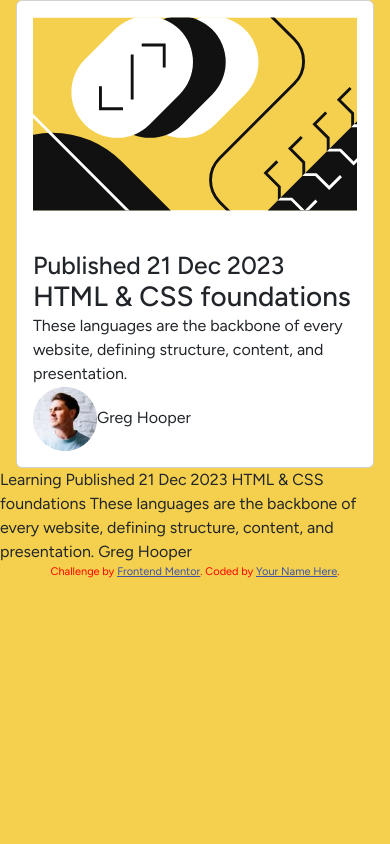
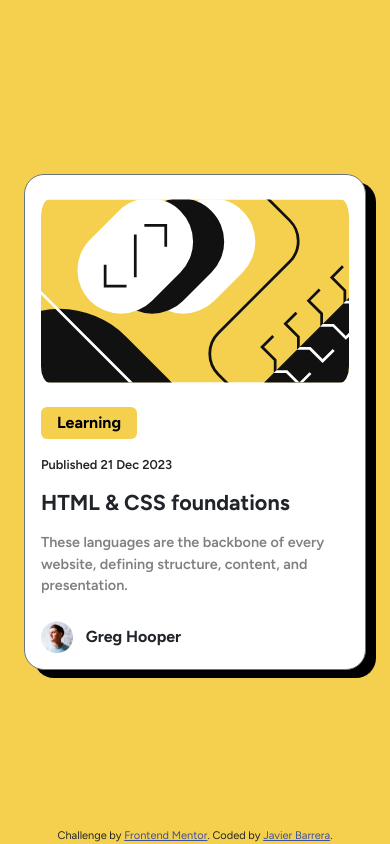
Before and after one commit to javierb256/Blog-Preview-Card, a plain HTML site: page index.html in a window 390 px wide. Drawn offline with nearby package versions, Linux system fonts and the light colour scheme.

Commit message:
finished smallest mobile view

```diff
--- a/index.html
+++ b/index.html
@@ -1,50 +1,62 @@
 <!DOCTYPE html>
 <html lang="en">
   <head>
-  <meta charset="UTF-8">
-  <meta name="viewport" content="width=device-width, initial-scale=1.0"> <!-- displays site properly based on user's device -->
+    <meta charset="UTF-8" />
+    <meta name="viewport" content="width=device-width, initial-scale=1.0" />
+    <!-- displays site properly based on user's device -->
 
-  <link rel="icon" type="image/png" sizes="32x32" href="./assets/images/favicon-32x32.png">
+    <link
+      rel="icon"
+      type="image/png"
+      sizes="32x32"
+      href="./assets/images/favicon-32x32.png"
+    />
 
     <title>Frontend Mentor | Blog preview card</title>
-  <link href="https://cdn.jsdelivr.net/npm/bootstrap@5.3.2/dist/css/bootstrap.min.css" rel="stylesheet" integrity="sha384-T3c6CoIi6uLrA9TneNEoa7RxnatzjcDSCmG1MXxSR1GAsXEV/Dwwykc2MPK8M2HN" crossorigin="anonymous">
-  <link rel="stylesheet" href="styles.css">
-  <!-- Feel free to remove these styles or customise in your own stylesheet 👍 -->
-  <style>
-    .attribution { font-size: 11px; text-align: center; }
-    .attribution a { color: hsl(228, 45%, 44%); }
-  </style>
+    <link
+      href="https://cdn.jsdelivr.net/npm/bootstrap@5.3.2/dist/css/bootstrap.min.css"
+      rel="stylesheet"
+      integrity="sha384-T3c6CoIi6uLrA9TneNEoa7RxnatzjcDSCmG1MXxSR1GAsXEV/Dwwykc2MPK8M2HN"
+      crossorigin="anonymous"
+    />
+    <link rel="stylesheet" href="styles.css" />
   </head>
   <body>
-
-  <div class="card mx-3 pt-3">
-    <img class="card-img-top px-3" src="./assets/images/illustration-article.svg" alt="article illustration">
+    <div class="card border-secondary mx-4 pt-3">
+      <img
+        class="card-img-top px-3 py-2 illustration"
+        src="./assets/images/illustration-article.svg"
+        alt="article illustration"
+      />
       <div class="card-body">
-      <span class="badge badge-warning">Learning</span>
-      <h2>Published 21 Dec 2023</h2>
-      <h1>HTML & CSS foundations</h1>
-      <p>These languages are the backbone of every website, defining structure, content, and presentation.</p>
+        <span class="badge py-2 px-3 fs-6 fw-bold warning">Learning</span>
+        <p class="fw-semibold mt-3 published">Published 21 Dec 2023</p>
+        <h1 class="fw-bold fs-4 mt-3">HTML & CSS foundations</h1>
+        <p class="mt-3 mb-4 color-grey fw-semibold">
+          These languages are the backbone of every website, defining structure,
+          content, and presentation.
+        </p>
         <div class="d-flex align-items-center">
-        <img src="./assets/images/image-avatar.webp" alt="blog writer picture">
-        <p class="ml-4">Greg Hooper</p>
+          <img
+            class="avatar"
+            src="./assets/images/image-avatar.webp"
+            alt="blog writer picture"
+          />
+          <p class="fw-bold">Greg Hooper</p>
         </div>
       </div>
     </div>
 
-  Learning
-
-  Published 21 Dec 2023
-
-  HTML & CSS foundations
-
-  These languages are the backbone of every website, defining structure, content, and presentation.
-
-  Greg Hooper
-
-  <div class="attribution">
-    Challenge by <a href="https://www.frontendmentor.io?ref=challenge" target="_blank">Frontend Mentor</a>.
-    Coded by <a href="#">Your Name Here</a>.
+    <div class="attribution text-center">
+      Challenge by
+      <a href="https://www.frontendmentor.io?ref=challenge" target="_blank"
+        >Frontend Mentor</a
+      >. Coded by <a href="#">Javier Barrera</a>.
     </div>
-  <script src="https://cdn.jsdelivr.net/npm/bootstrap@5.3.2/dist/js/bootstrap.bundle.min.js" integrity="sha384-C6RzsynM9kWDrMNeT87bh95OGNyZPhcTNXj1NW7RuBCsyN/o0jlpcV8Qyq46cDfL" crossorigin="anonymous"></script>
+    <script
+      src="https://cdn.jsdelivr.net/npm/bootstrap@5.3.2/dist/js/bootstrap.bundle.min.js"
+      integrity="sha384-C6RzsynM9kWDrMNeT87bh95OGNyZPhcTNXj1NW7RuBCsyN/o0jlpcV8Qyq46cDfL"
+      crossorigin="anonymous"
+    ></script>
   </body>
 </html>
--- a/styles.css
+++ b/styles.css
@@ -1,4 +1,4 @@
-@import url('https://fonts.googleapis.com/css2?family=Figtree:ital,wght@0,300..900;1,300..900&display=swap');
+@import url("https://fonts.googleapis.com/css2?family=Figtree:ital,wght@0,300..900;1,300..900&display=swap");
 
 * {
   box-sizing: border-box;
@@ -39,12 +39,10 @@
 
 :root {
   /* colors */
-    --yellow: hsl(47,88%, 63%);
-    --white: hsl(0,0%, 100%);
-    --grey: hsl(0,0%, 50%);
+  --yellow: hsl(47, 88%, 63%);
+  --white: hsl(0, 0%, 100%);
+  --grey: hsl(0, 0%, 50%);
   --black: hsl(0, 0%, 7%);
-
-
 }
 
 body {
@@ -52,9 +50,51 @@
   background-color: var(--yellow);
   font-family: "Figtree", sans-serif;
   height: 100vh;
+  display: flex;
+  align-items: center;
+  justify-content: center;
+  flex-direction: column;
+}
+
+.card {
+  border-radius: 20px;
+  box-shadow: 10px 8px black;
+  position: relative;
+}
+
+.illustration {
+  border-radius: 25px;
+}
+
+.image-container {
+  border-radius: 19px;
+}
+
+.warning {
+  background-color: var(--yellow);
+  color: black;
+}
+
+.published {
+  font-size: 0.8rem;
+}
+
+.color-grey {
+  color: var(--grey);
+  font-size: 0.9rem;
+}
+
+.avatar {
+  width: 2rem;
+  margin-right: 0.8rem;
 }
 
 .attribution {
-    color: red;
-    position: relative;
+  font-size: 11px;
+  text-align: center;
+  position: absolute;
+  bottom: 0;
 }
+.attribution a {
+  color: hsl(228, 45%, 44%);
+}
```
Lines whose indentation alone changed are shown as unchanged.
